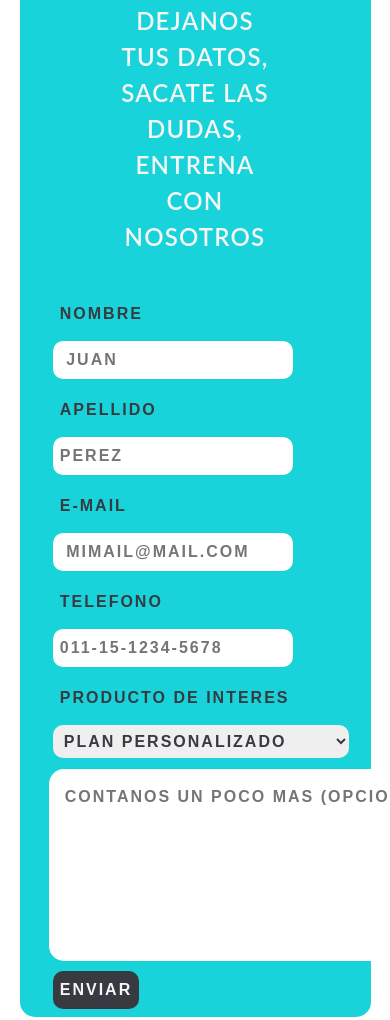
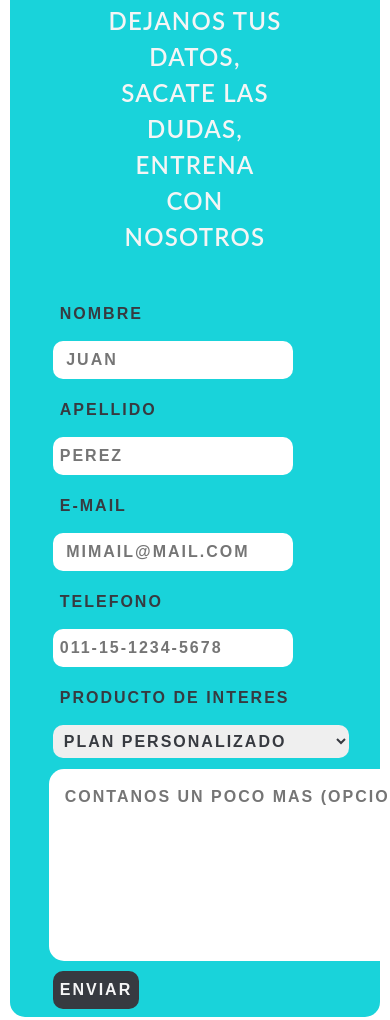
Before and after one commit to j-madruga/Blackwater-Performance, a website: page contacto.html in a window 390 px wide. Shown: the part 647-1667 px from the top of the page. Drawn offline with nearby package versions, Linux system fonts and the light colour scheme; a web font is replaced by a local one.

Commit message:
responsive 768px, falta pulir formularios

```diff
--- a/scss/views/_contacto.scss
+++ b/scss/views/_contacto.scss
@@ -1,8 +1,11 @@
 .formContainer--custom {
+    width: 95%;
+    align-items: center;
     h4 {
         text-align: center;
     }
-
+    form {
+        width: fit-content;
         .formContainer__select--custom {
             width: 100%;
             justify-content: space-between;
@@ -17,3 +20,12 @@
             }
         }
     }
+}
+
+@media only screen and (max-width: 768px) {
+    .formContainer--custom {
+        form {
+            width: 75vw;
+        }
+    }
+}
--- a/scss/views/_sobre-nosotros.scss
+++ b/scss/views/_sobre-nosotros.scss
@@ -31,7 +31,7 @@
 
 .actionCall__form--padding {
     form {
-        padding-bottom: 1.8em;
+        padding-bottom: 1.85em;
     }
 }
 
```
Also changed, not shown: css/styles.css. Lines whose indentation alone changed are shown as unchanged.
